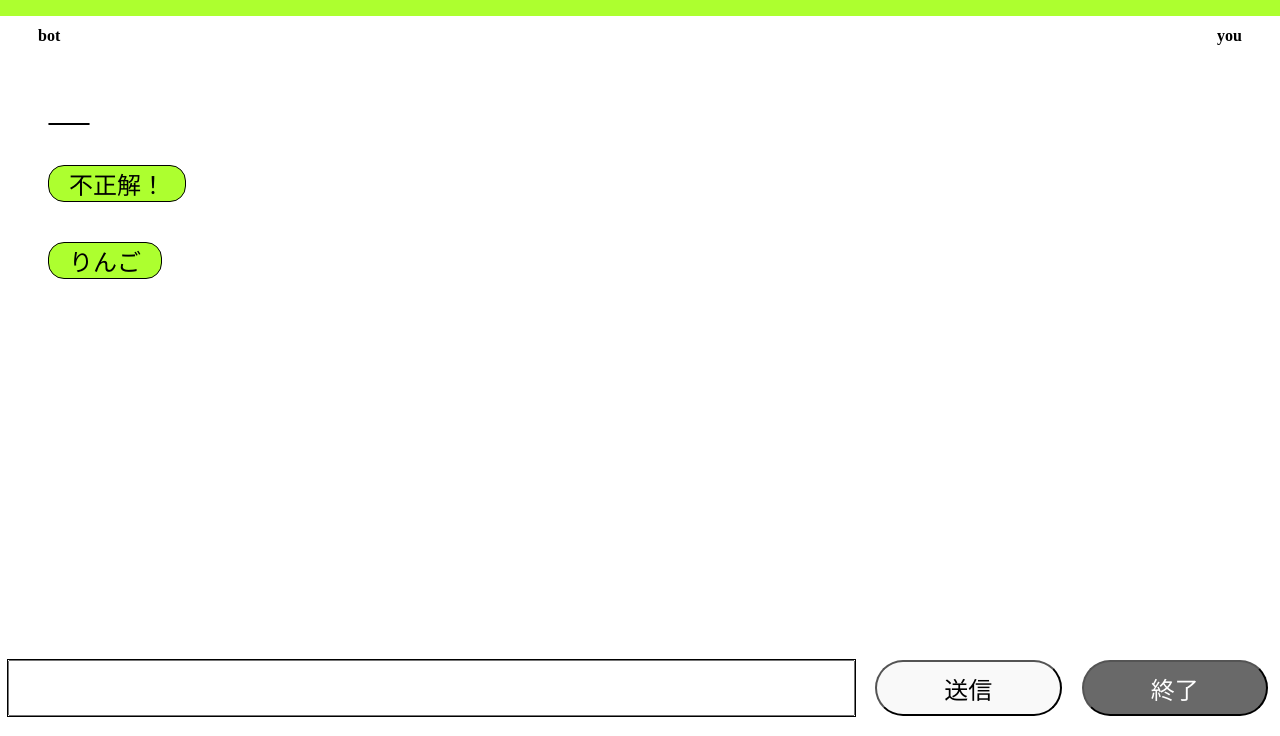
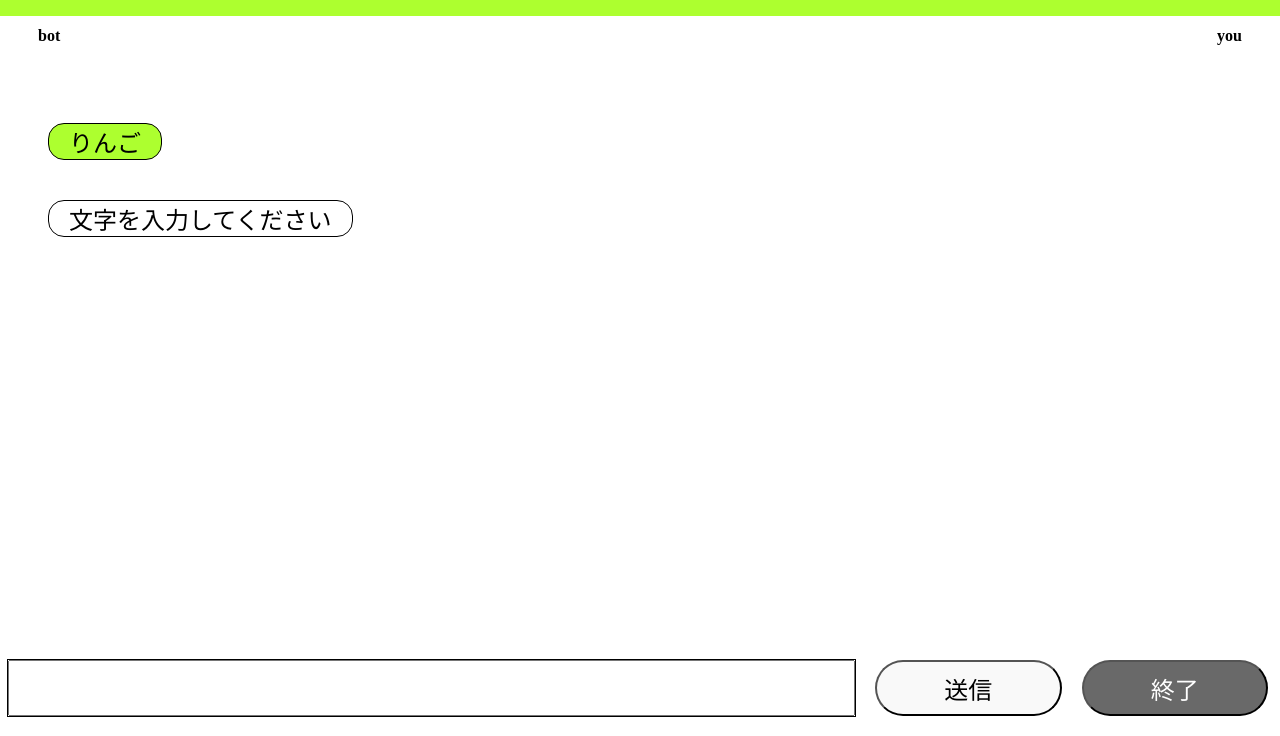
Before and after one commit to Kot4ro/ChatApp, a plain HTML site: page public/index.html in a window 1280 px wide. Both pictures are taken after a click on the button "送信". Shown: the part 64-800 px from the top of the page. Drawn offline with Linux system fonts and the light colour scheme.

Commit message:
fix-IF
if文の判定が終わった。
フロントエンドの作業は終了かも
cssがよくわからない

```diff
--- a/css/style.css
+++ b/css/style.css
@@ -23,9 +23,6 @@ h1 {
     justify-content: space-between;
 }
 
-ul {
-
-}
 
 #chat-ans {
     display: flex;
--- a/js/main.js
+++ b/js/main.js
@@ -37,8 +37,10 @@
         'star', // 9
     ];
 
-    let word;
+    let word = 0;
     let loc = 0;
+
+
 
     function correctAns() {
         const correct = document.createElement('span');
@@ -54,37 +56,40 @@
         wrong.textContent = '不正解！';
     }
 
-    function judge() {
-        if (word === wordsAns) {
-        // if (word === wordsAns().toUpperCase().trim()) {
-            correctAns();
-        } else {
-            wrongAns();
-        }
-    }
-
     function botQue() {
         // const botChat = document.getElementById('chat-que');
         const spanBot = document.createElement('span');
         spanBot.classList.add('botChat');
         newChat.appendChild(spanBot);
-        word = words.splice(Math.floor(Math.random() * words.length), 1)[0];
-        spanBot.textContent = word;
+        word = Math.floor(Math.random() * words.length);
+        spanBot.textContent = words[word];
         loc = 0;
     }
+    addEventListener('load', () => {
+        setTimeout(botQue, 500);
+    });
 
     btn.addEventListener('click', () => {
+        const Mymessage = message.value.trim().toLowerCase();
         const span = document.createElement('span');
         span.classList.add('youChat');
         newChat.appendChild(span);
-        span.textContent = message.value;
-        input.value = '';
-        input.focus();
-        setTimeout(judge, 500);
-        setTimeout(botQue, 500);
+        if (/^\s*$/.test(Mymessage)) {
+            span.textContent = '文字を入力してください';
+        } else {
+            span.textContent = Mymessage;
+            input.value = '';
+            input.focus();
+            if (Mymessage === wordsAns[word]) {
+                correctAns();
+            } else {
+                wrongAns();
+            }
+            setTimeout(botQue, 500);
+        }
     });
 
-    end.addEventListener('click', () =>{
+    end.addEventListener('click', () => {
         const endCSS = document.createElement('span');
         endCSS.classList.add('endChat')
         newChat.appendChild(endCSS)
@@ -92,4 +97,5 @@
         input.value = '';
         input.focus();
     });
+
 }
```
